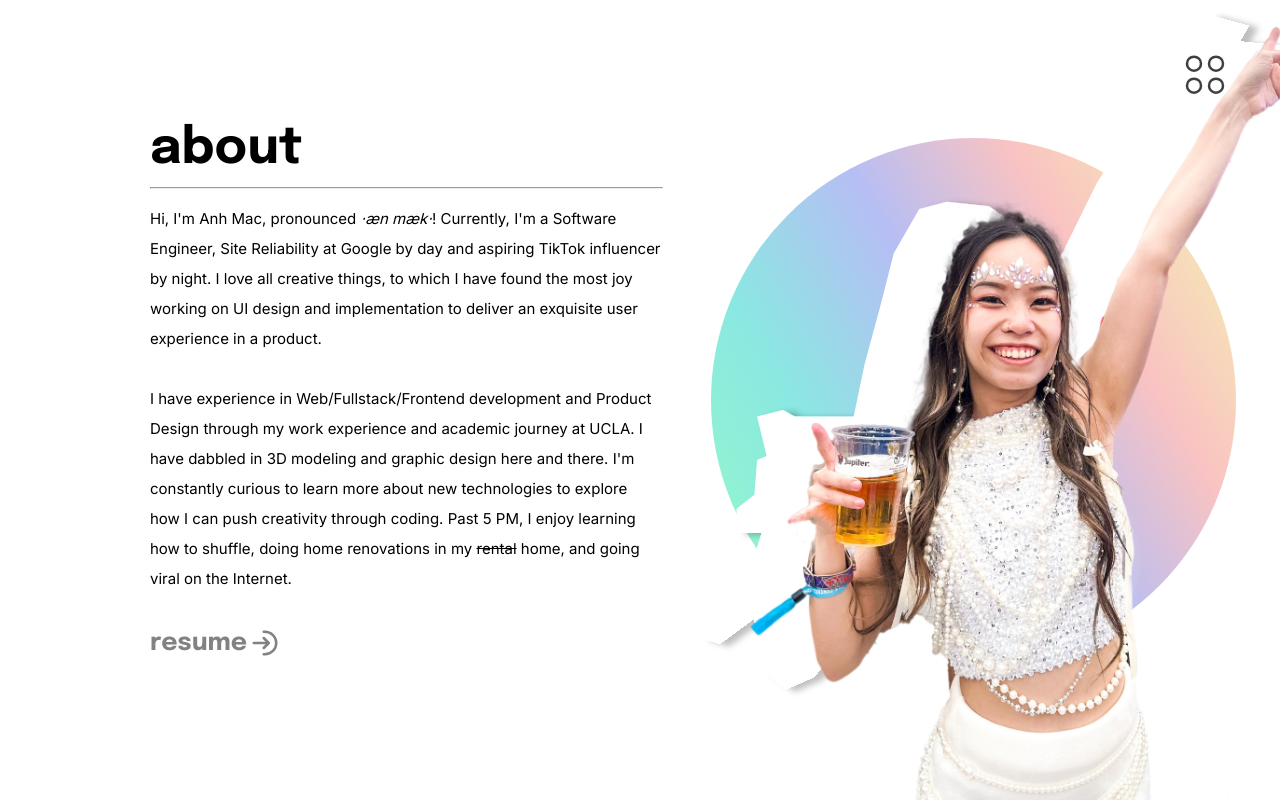
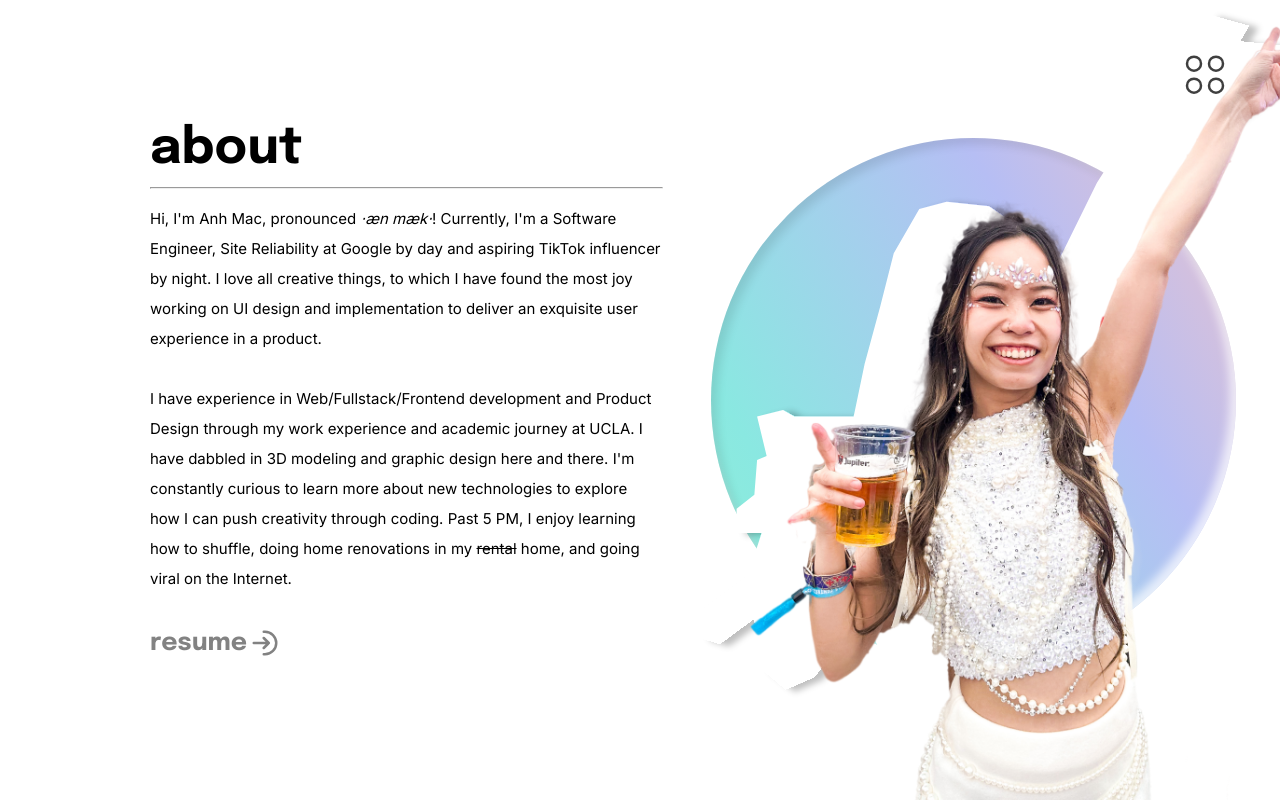
Before and after one commit to anhmvc/anhmvc.github.io, a React (Create React App) app: page /about in a window 1280 px wide. Built offline with nearby package versions, Linux system fonts and the light colour scheme.

Commit message:
Updated About styles

```diff
--- a/src/pages/About/about.css
+++ b/src/pages/About/about.css
@@ -58,6 +58,10 @@
     var(--Pink) 72.66%,
     var(--Yellow) 94.78%
   );
+  background-size: 200% 200%;
+  box-shadow: var(--box-shadow-light-inset);
+  animation: gradient 5s ease infinite;
+  -webkit-animation: gradient 5s ease infinite;
 }
 
 .image-me {
```
